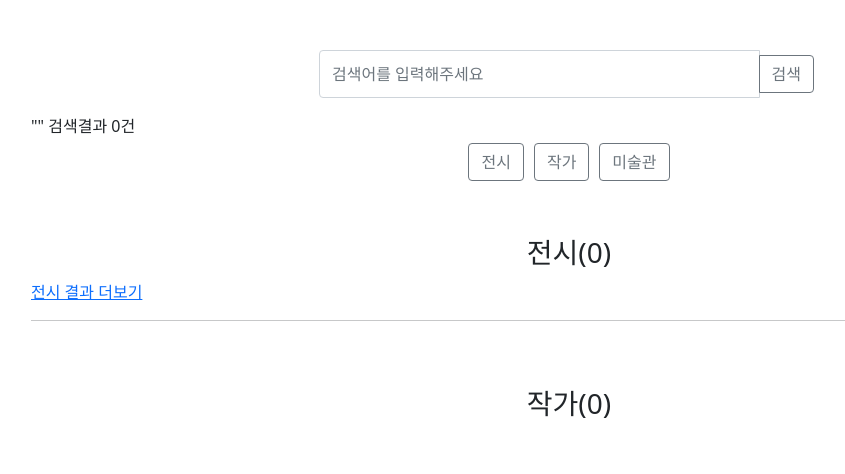
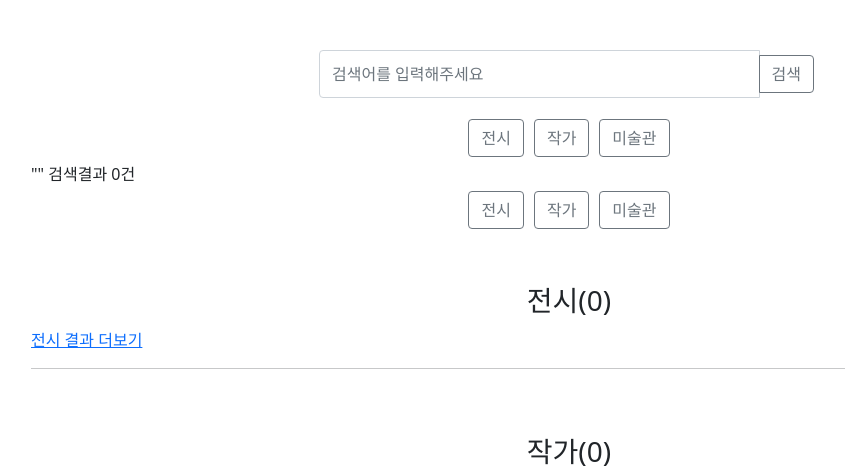
Before and after one commit to today-exhibition/today-exhibition, a Flask app: page /search in a window 1280 px wide. Shown: the top 474 px of the page, without its empty margins (71-916 px from the left). Run offline with Flask 3, Linux system fonts and the light colour scheme; data that the repository does not hold is empty; some libraries are stand-ins or nearby versions.

Commit message:
Refactor: filter common으로 정리 - filter layout.html에서 삭제 - filter 사용하는 페이지에 filter 추가

```diff
--- /dev/null
+++ b/templates/common/filter.html
@@ -0,0 +1,8 @@
+<div style="display: flex; justify-content: center;">
+    <button type="submit" name="exhibition" id="category" class="btn btn-outline-secondary"
+        onclick="window.location='{{ url_for('search.search_exhibition', keyword=keyword) }}'">전시</button>
+    <button type="submit" name="artist" id="category" class="btn btn-outline-secondary"
+        onclick="window.location='{{ url_for('search.search_artist', keyword=keyword) }}'">작가</button>
+    <button type="submit" name="gallery" id="category" class="btn btn-outline-secondary"
+        onclick="window.location='{{ url_for('search.search_gallery', keyword=keyword) }}'">미술관</button>
+</div>
--- a/templates/search/search.html
+++ b/templates/search/search.html
@@ -3,7 +3,7 @@
 {% block search %}
   <form action="/search" method="get">
     {% include 'common/block_search.html' %}
-
+    {% include './common/filter.html' %}
     <span class="search_result">"{{ keyword }}" 검색결과 {{ exhibition_count + exhibition_count + exhibition_count }}건</span>
   </form>
 {% endblock %}
--- a/templates/search/search_artist.html
+++ b/templates/search/search_artist.html
@@ -3,7 +3,7 @@
 {% block search %}
   <form action="/search/artist" method="get">
     {% include 'common/block_search.html' %}
-
+    {% include './common/filter.html' %}
     <span class="search_result">"{{ keyword }}" 검색결과 {{ exhibition_count }}건</span>
   </form>
 {% endblock %}
--- a/templates/search/search_exhibition.html
+++ b/templates/search/search_exhibition.html
@@ -3,7 +3,7 @@
 {% block search %}
   <form action="/search/exhibition" method="get">
     {% include 'common/block_search.html' %}
-
+    {% include './common/filter.html' %}
     <span class="search_result">"{{ keyword }}" 검색결과 {{ exhibition_count }}건</span>
   </form>
 {% endblock %}
--- a/templates/search/search_gallery.html
+++ b/templates/search/search_gallery.html
@@ -1,10 +1,9 @@
 {% extends 'common/layout.html' %}
-
 
 {% block search %}
   <form action="/search/gallery" method="get">
     {% include 'common/block_search.html' %}
-
+    {% include './common/filter.html' %}
     <span class="search_result">"{{ keyword }}" 검색결과 {{ exhibition_count }}건</span>
   </form>
 {% endblock %}
```
